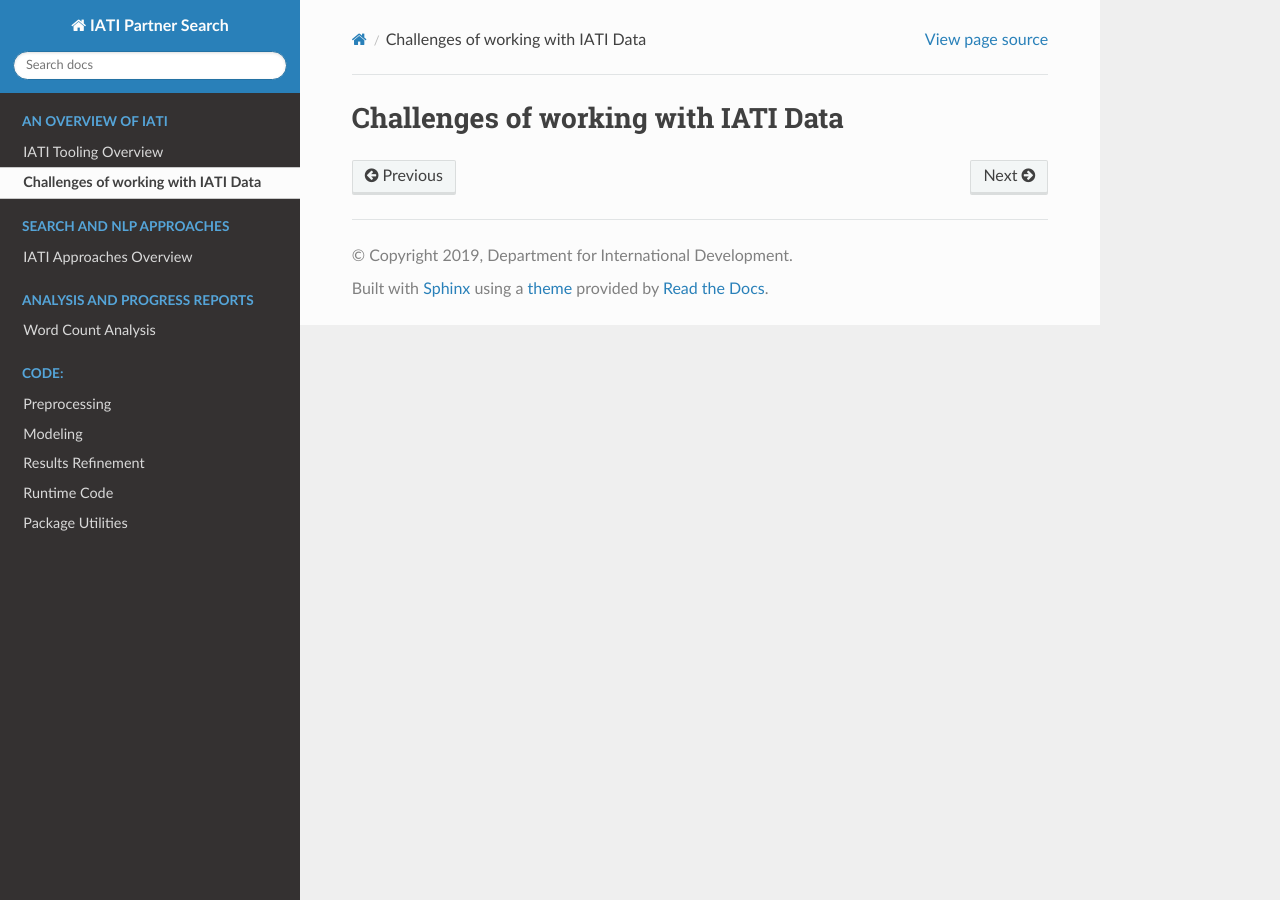
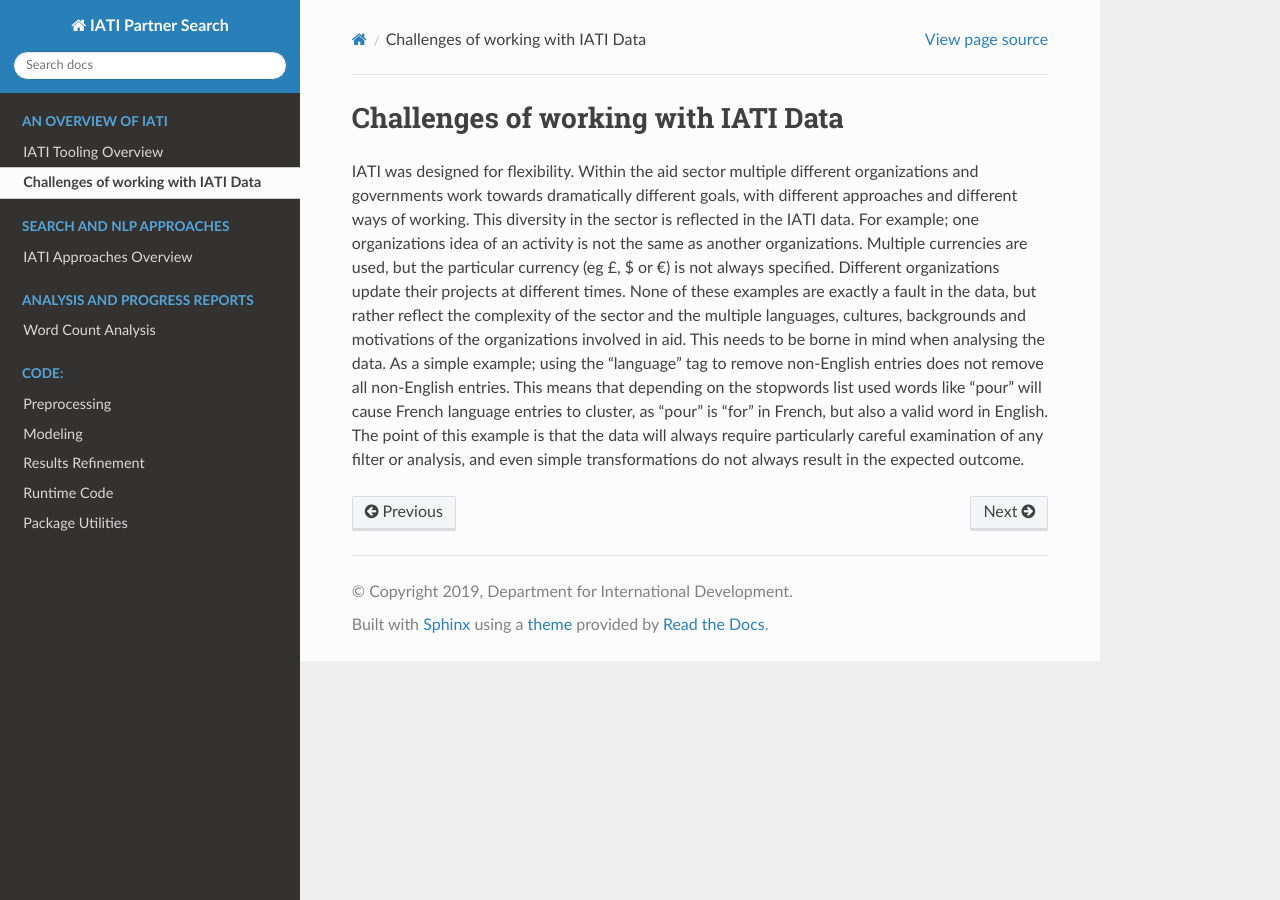
Before and after one commit to datasciencecampus/iati-partner-search, a Sphinx documentation site: the page built from docs/challenges.md, in a window 1280 px wide. Built offline with Sphinx 7.4.7 and the Read the Docs theme 2.0.0, drawn with Linux system fonts in a browser that asks for light colours; pages that are not in the unit, such as notebooks, are missing from menus.

Commit message:
document challenges of working with IATI data
Co-authored-by: kevincarolan <kevin.carolan@ons.gov.uk>

```diff
--- a/docs/challenges.md
+++ b/docs/challenges.md
@@ -1 +1,13 @@
 # Challenges of working with IATI Data
+
+IATI was designed for flexibility.
+Within the aid sector multiple different organizations and governments work towards dramatically different goals, with different approaches and different ways of working.
+This diversity in the sector is reflected in the IATI data.
+For example; one organizations idea of an activity is not the same as another organizations.
+Multiple currencies are used, but the particular currency (eg £, $ or €) is not always specified.
+Different organizations update their projects at different times.
+None of these examples are exactly a fault in the data, but rather reflect the complexity of the sector and the multiple languages, cultures, backgrounds and motivations of the organizations involved in aid.
+This needs to be borne in mind when analysing the data.
+As a simple example; using the “language” tag to remove non-English entries does not remove all non-English entries.
+This means that depending on the stopwords list used words like “pour” will cause French language entries to cluster, as “pour” is “for” in French, but also a valid word in English.
+The point of this example is that the data will always require particularly careful examination of any filter or analysis, and even simple transformations do not always result in the expected outcome.
```
